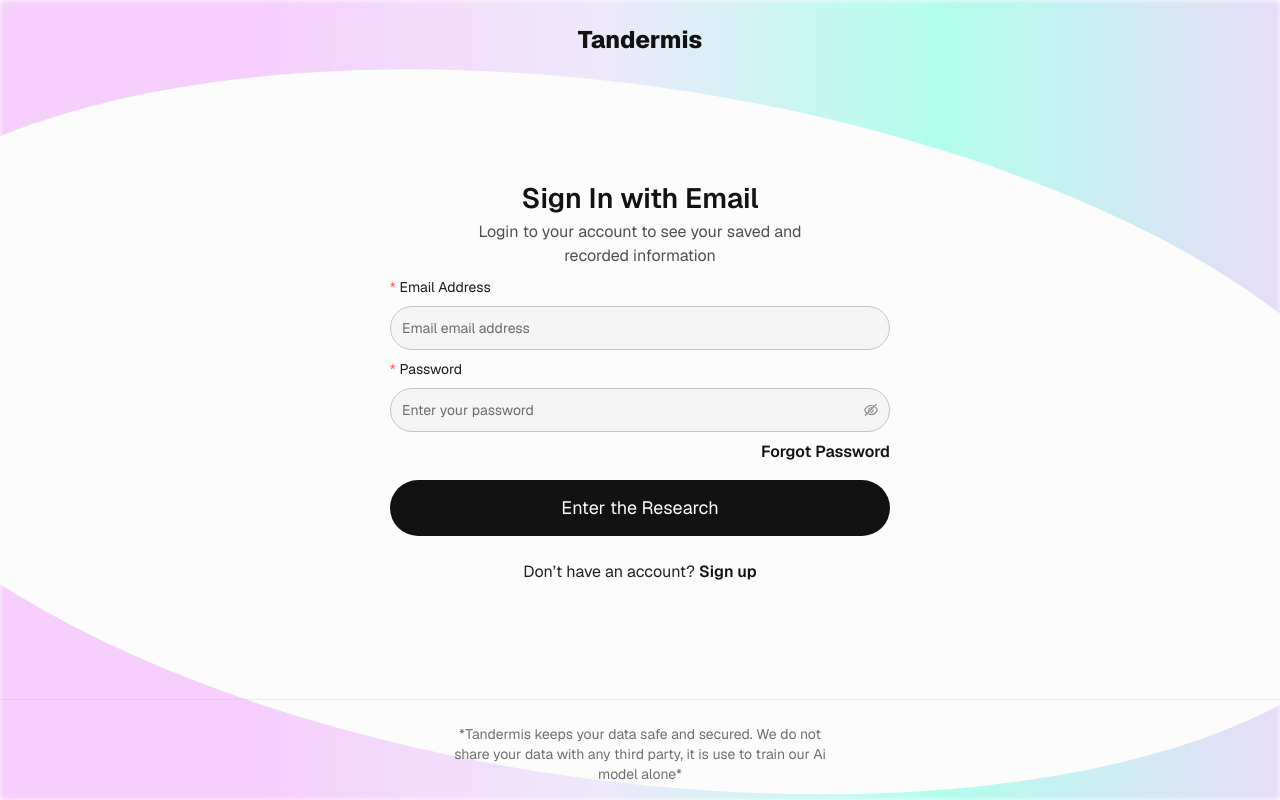
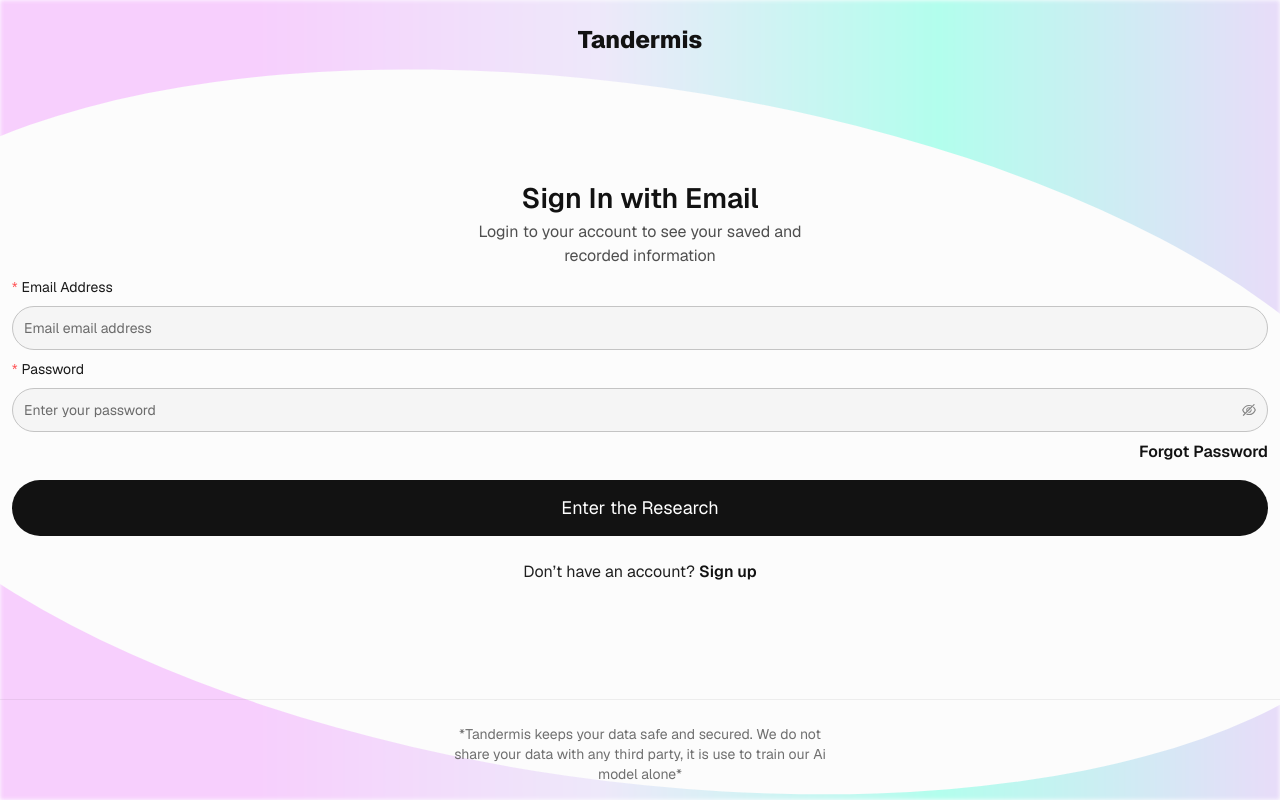
Before and after one commit to Oreoluwaibk/tandermis, a Next.js app: page /auth/login in a window 1280 px wide. Built offline with nearby package versions, Linux system fonts and the light colour scheme; no server answers.

Commit message:
update ui fixes

```diff
--- a/component/Container.tsx
+++ b/component/Container.tsx
@@ -28,7 +28,7 @@
             Tandermis
         </p>
 
-        <main className={`width-per-screen no-blur flex md:px-${padding} px- 1! flex-col items-center justify-center text-center z-10 gap-6 md:pb-10`}>
+        <main className={`w-full no-blur flex md:px-${padding} px-3! flex-col items-center justify-center text-center z-10 gap-6 md:pb-10`}>
             {children}
         </main>
 
```
